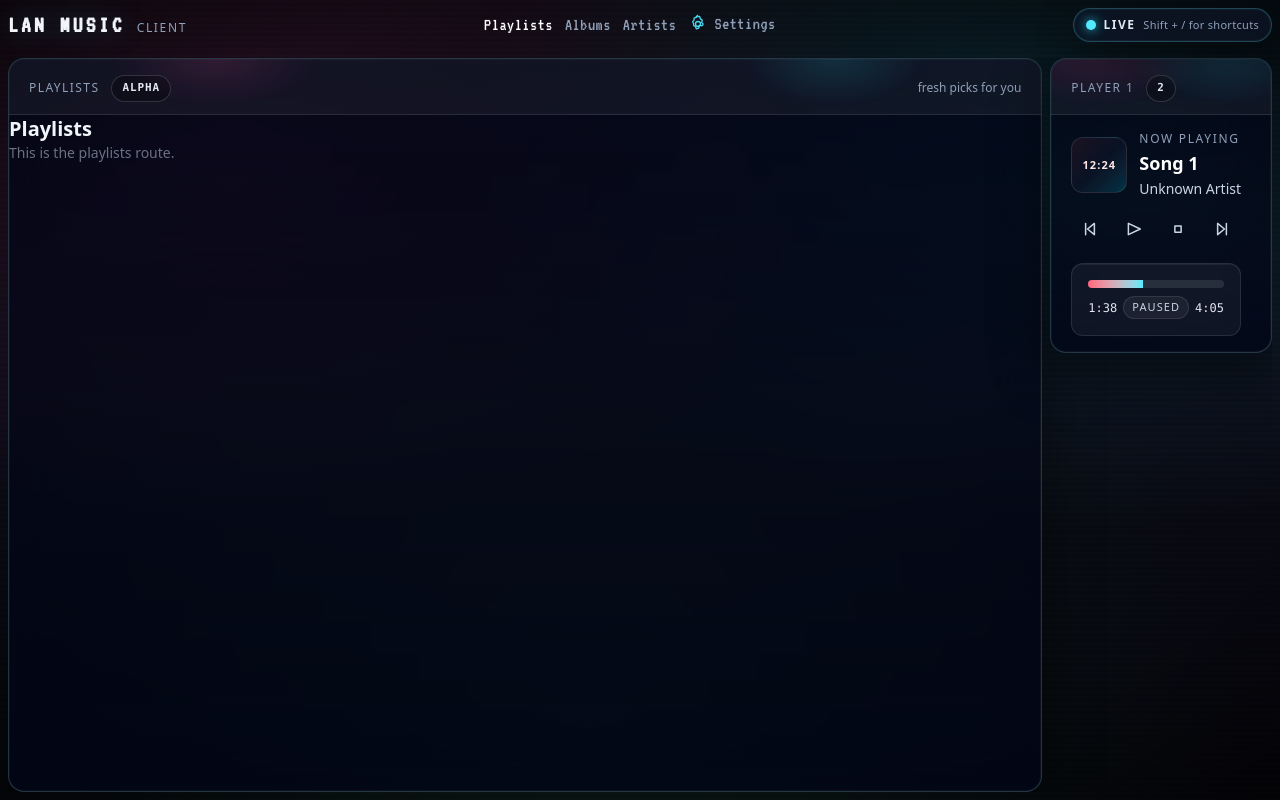
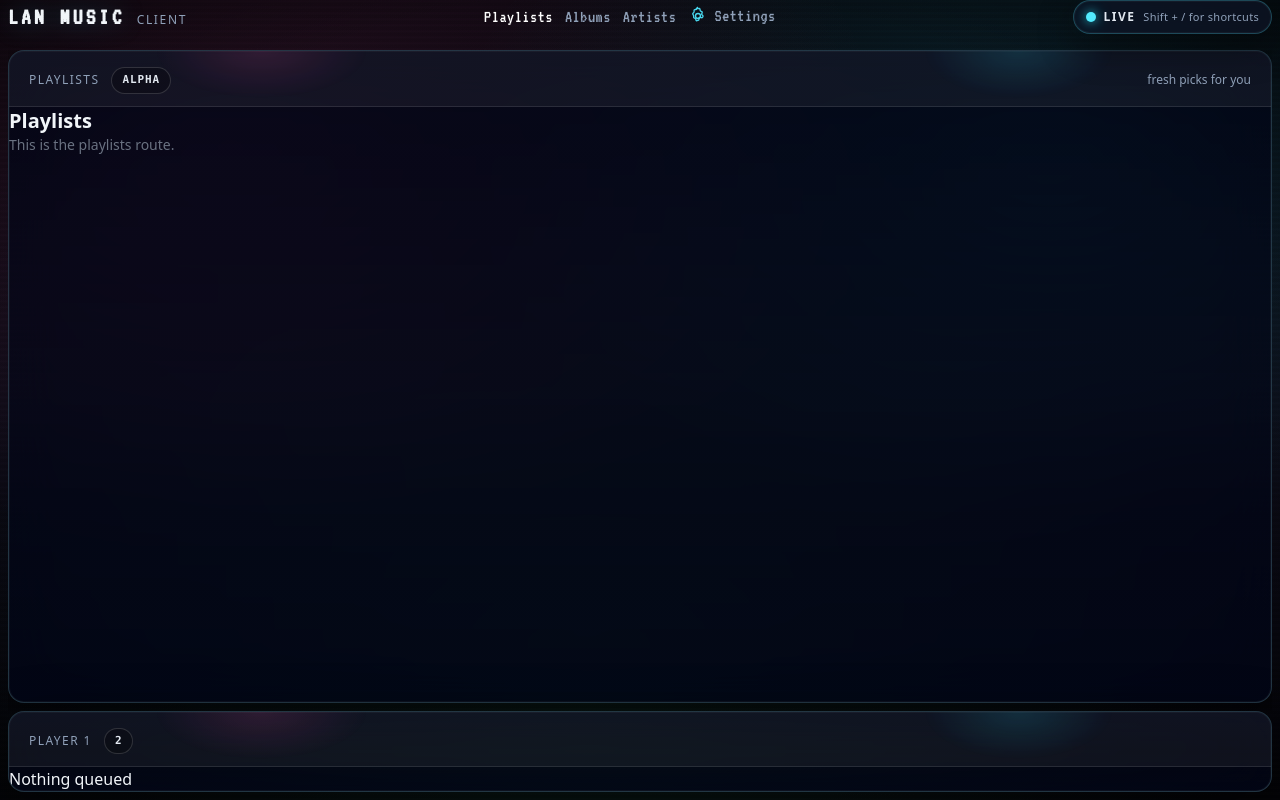
Before and after one commit to BottomleyIan/lan-client, an Angular app: page /playlists in a window 1280 px wide. Built offline with nearby package versions, Linux system fonts and the light colour scheme.

Commit message:
song player tweaks

```diff
--- a/src/app/app.html
+++ b/src/app/app.html
@@ -1,5 +1,5 @@
 <div
-  class="relative h-screen max-h-screen min-h-screen overflow-hidden text-slate-100 [background:radial-gradient(1200px_720px_at_18%_18%,rgba(236,72,153,0.12),transparent_55%),radial-gradient(1100px_680px_at_82%_20%,rgba(34,211,238,0.12),transparent_55%),radial-gradient(1100px_820px_at_46%_88%,rgba(34,197,94,0.08),transparent_60%),linear-gradient(180deg,#05050a,#0a0a14_50%,#05050a)]"
+  class="relative h-screen max-h-screen min-h-screen overflow-hidden px-2 pb-2 text-slate-100 [background:radial-gradient(1200px_720px_at_18%_18%,rgba(236,72,153,0.12),transparent_55%),radial-gradient(1100px_680px_at_82%_20%,rgba(34,211,238,0.12),transparent_55%),radial-gradient(1100px_820px_at_46%_88%,rgba(34,197,94,0.08),transparent_60%),linear-gradient(180deg,#05050a,#0a0a14_50%,#05050a)]"
 >
   <div
     class="pointer-events-none absolute inset-0 opacity-30 mix-blend-overlay [background:repeating-linear-gradient(180deg,rgba(255,255,255,0.035)_0px,rgba(255,255,255,0.5)_1px,rgba(0,0,0,0)_3px,rgba(0,0,0,0)_6px)]"
@@ -9,8 +9,7 @@
     class="pointer-events-none absolute inset-0 bg-[radial-gradient(100%_100%_at_50%_50%,transparent,transparent_50%,rgba(0,0,0,1))]"
     aria-hidden="true"
   ></div>
-
-  <div class="max-w-10xl relative z-10 mx-auto flex h-full shrink-0 flex-col px-2 py-2">
+  <div class="flex h-full flex-col">
     <app-navbar>
       <app-nav-link routerLink="/playlists" [exact]="true" label="Playlists" />
       <app-nav-link routerLink="/albums" label="Albums" />
@@ -24,15 +23,13 @@
       />
     </app-navbar>
 
-    <main class="flex min-h-0 flex-1 flex-row gap-2 overflow-auto">
-      <div class="h-full flex-1">
-        <router-outlet />
-      </div>
-      <div class="flex flex-col">
-        <app-panel label="Player 1" badge="2">
-          <app-currently-playing />
-        </app-panel>
-      </div>
+    <main class="min-h-0 flex-1 overflow-y-auto pb-2">
+      <router-outlet />
     </main>
+    <footer class="flex shrink-0 flex-col">
+      <app-panel label="Player 1" badge="2">
+        <app-currently-playing />
+      </app-panel>
+    </footer>
   </div>
 </div>
--- a/src/app/shared/currently-playing/currently-playing.html
+++ b/src/app/shared/currently-playing/currently-playing.html
@@ -1,50 +1,34 @@
-<div class="flex flex-col gap-4 px-5 py-4">
-  <div class="flex flex-col items-center justify-between gap-3">
+@if (current$ | async; as track) {
+  <div class="flex flex-row gap-2 p-2">
       <div class="flex items-center gap-3">
-      <div
-        class="flex h-14 w-14 items-center justify-center rounded-xl border border-white/10 bg-gradient-to-br from-rose-500/10 via-slate-900/50 to-cyan-400/20 text-center text-[11px] font-semibold tracking-[0.1em] text-rose-100 uppercase"
-      >
-        {{ track().time }}
+        <div class="aspect-square bg-gray-800">
+          @if (track.imageUrl) {
+            <img
+              [src]="track.imageUrl"
+              [alt]="track.title"
+              class="aspect-square w-18 object-cover"
+              loading="lazy"
+              (error)="onImageError()"
+            />
+          } @else {
+            <div class="grid aspect-square w-18 place-items-center text-sm text-gray-400">
+              No cover
+            </div>
+          }
         </div>
         <div class="space-y-1">
           <div class="text-xs tracking-[0.14em] text-slate-400 uppercase">Now Playing</div>
-        <div class="text-lg leading-snug font-semibold text-white">{{ track().title }}</div>
-        <div class="text-sm text-slate-300">{{ track().artist }}</div>
+          <div class="text-lg leading-snug font-semibold text-white">{{ track.title }}</div>
+          <div class="text-sm text-slate-300">{{ track.artist }}</div>
         </div>
       </div>
       <div class="flex items-center gap-2">
-      <app-icon-button icon="previous" label="Previous track" (pressed)="skipPrevious()" />
-      <app-icon-button [icon]="playIcon()" [label]="playLabel()" (pressed)="togglePlayback()" />
-      <app-icon-button icon="stop" label="Stop playback" (pressed)="stopPlayback()" />
-      <app-icon-button icon="next" label="Next track" (pressed)="skipNext()" />
+        <app-icon-button icon="previous" label="Previous track" (pressed)="player.previous()" />
+        <app-icon-button [icon]="playIcon()" [label]="playLabel()" (pressed)="player.play()" />
+        <app-icon-button icon="stop" label="Stop playback" (pressed)="player.pause()" />
+        <app-icon-button icon="next" label="Next track" (pressed)="player.next()" />
       </div>
   </div>
-
-  <div
-    class="rounded-xl border border-white/10 bg-white/5 p-4 shadow-[inset_0_1px_0_rgba(255,255,255,0.06)]"
-  >
-    <div
-      class="h-2 w-full overflow-hidden rounded-full bg-white/10"
-      role="progressbar"
-      [attr.aria-valuenow]="position()"
-      [attr.aria-valuemin]="0"
-      [attr.aria-valuemax]="track().duration"
-      aria-label="Playback progress"
-    >
-      <div
-        class="h-full bg-gradient-to-r from-rose-400 to-cyan-300 transition-[width] duration-200 ease-out"
-        [style.width.%]="progress()"
-      ></div>
-    </div>
-    <div class="mt-2 flex items-center justify-between text-[12px] text-slate-400">
-      <span class="font-mono text-slate-200">{{ formatTime(position()) }}</span>
-      <span
-        class="rounded-full border border-white/10 bg-white/5 px-2 py-0.5 text-[11px] tracking-[0.1em] text-slate-300 uppercase"
-        aria-live="polite"
-      >
-        {{ statusLabel() }}
-      </span>
-      <span class="font-mono text-slate-200">{{ formatTime(track().duration) }}</span>
-    </div>
-  </div>
-</div>
+} @else {
+  <div>Nothing queued</div>
+}
--- a/src/app/shared/currently-playing/currently-playing.ts
+++ b/src/app/shared/currently-playing/currently-playing.ts
@@ -1,9 +1,13 @@
 import { ChangeDetectionStrategy, Component, computed, signal } from '@angular/core';
 import { IconButton } from '../../ui/icon-button/icon-button';
+// eslint-disable-next-line @typescript-eslint/consistent-type-imports
+import { PlayerService, type PlayerServiceTrack } from '../../core/services/player-service';
+import type { Observable } from 'rxjs';
+import { AsyncPipe } from '@angular/common';
 
 @Component({
   selector: 'app-currently-playing',
-  imports: [IconButton],
+  imports: [IconButton, AsyncPipe],
   templateUrl: './currently-playing.html',
   changeDetection: ChangeDetectionStrategy.OnPush,
 })
@@ -15,46 +19,31 @@ export class CurrentlyPlaying {
     duration: 245,
   });
 
+  imageFailed = false;
+
+  onImageError(): void {
+    this.imageFailed = true;
+  }
+
   readonly position = signal(98);
   readonly isPlaying = signal(false);
+  current$: Observable<PlayerServiceTrack | null>;
+  isPlaying$: Observable<boolean>;
 
-  readonly progress = computed(() => {
-    const duration = this.track().duration;
-    if (duration <= 0) {
-      return 0;
-    }
-
-    const clampedPosition = Math.min(Math.max(this.position(), 0), duration);
-    return Math.round((clampedPosition / duration) * 100);
-  });
+  constructor(public player: PlayerService) {
+    this.current$ = this.player.currentTrack$;
+    this.isPlaying$ = this.player.isPlaying$;
+  }
 
   readonly playIcon = computed(() => (this.isPlaying() ? 'pause' : 'play'));
+
   readonly playLabel = computed(() => (this.isPlaying() ? 'Pause playback' : 'Play track'));
+
   readonly statusLabel = computed(() => (this.isPlaying() ? 'Playing' : 'Paused'));
-
   formatTime(totalSeconds: number): string {
     const safeSeconds = Math.max(0, Math.floor(totalSeconds));
     const minutes = Math.floor(safeSeconds / 60);
     const seconds = (safeSeconds % 60).toString().padStart(2, '0');
     return `${minutes}:${seconds}`;
   }
-
-  togglePlayback(): void {
-    this.isPlaying.update((playing) => !playing);
-  }
-
-  stopPlayback(): void {
-    this.isPlaying.set(false);
-    this.position.set(0);
-  }
-
-  skipPrevious(): void {
-    this.position.set(0);
-    this.isPlaying.set(true);
-  }
-
-  skipNext(): void {
-    this.position.set(0);
-    this.isPlaying.set(true);
-  }
 }
```
Lines whose indentation alone changed are shown as unchanged.
